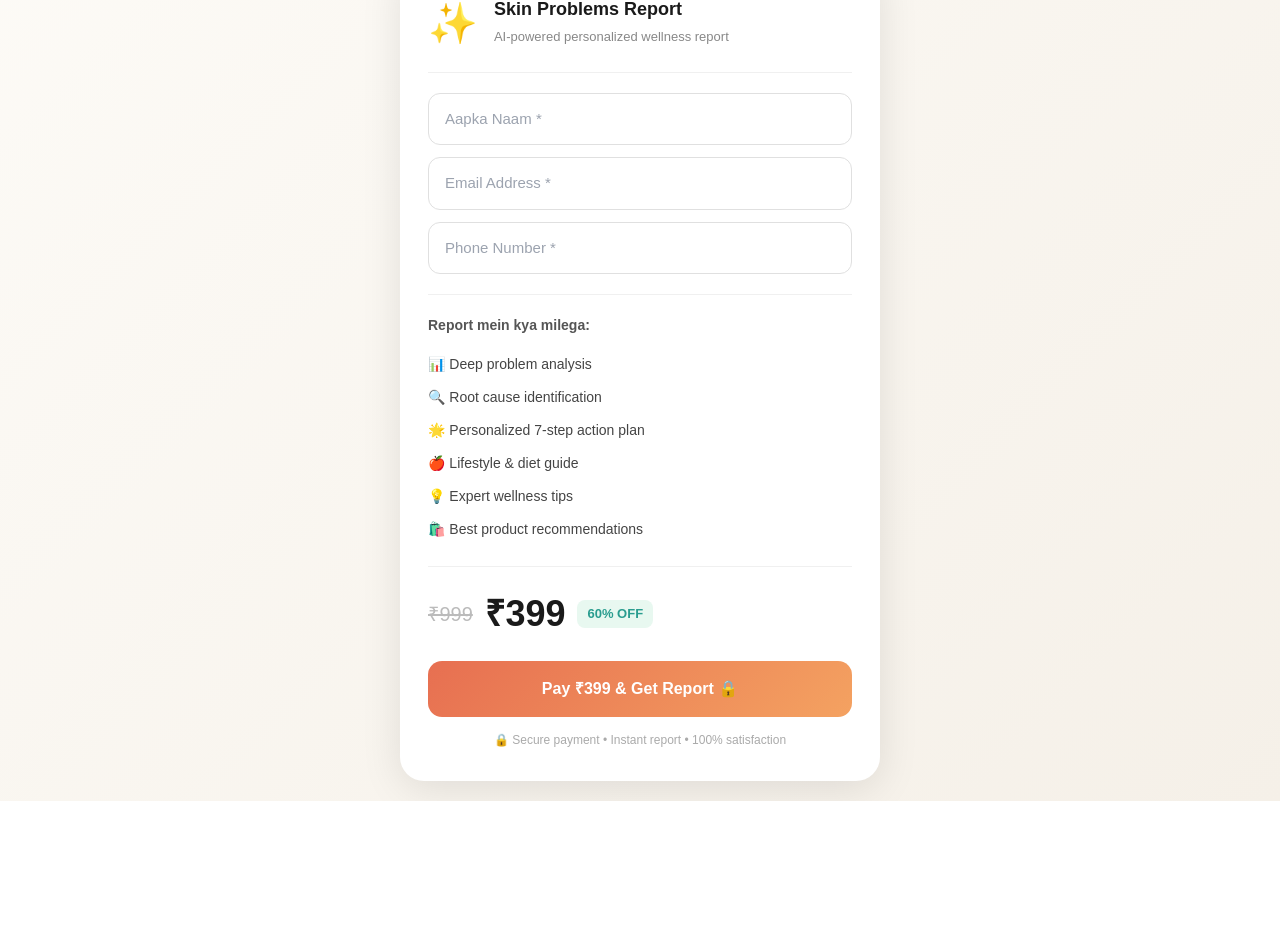
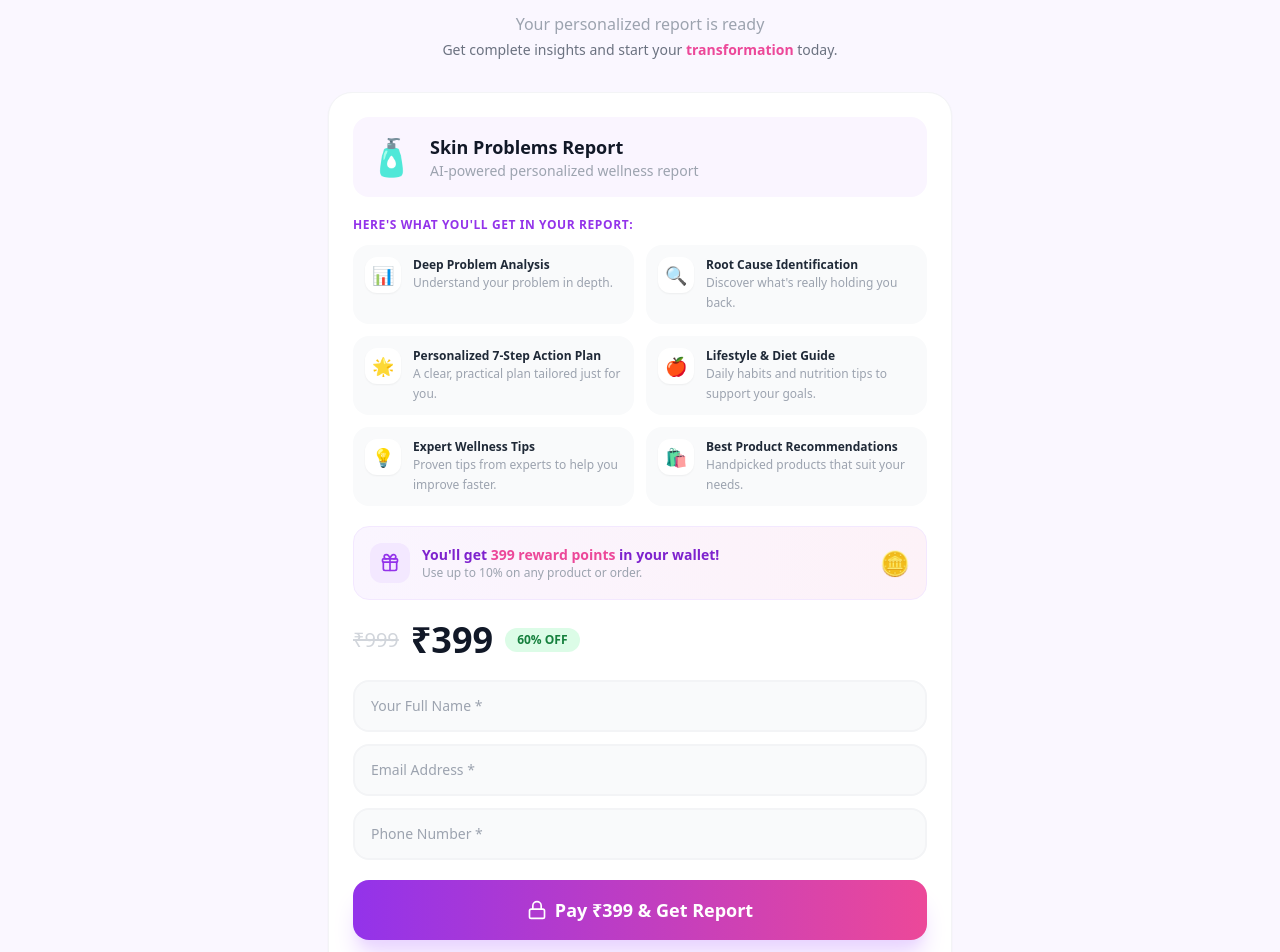
Before and after one commit to cagautamarora-eng/managemylife, a React (Create React App) app: page /payment in a window 1280 px wide. Shown: the part 177-1129 px from the top of the page. Before the commit the page ends 978 px from the top, so only its background shows below. Built offline with nearby package versions, Linux system fonts and the light colour scheme; no server answers.

Commit message:
premium payment page UI

```diff
--- a/src/pages/Payment.js
+++ b/src/pages/Payment.js
@@ -1,31 +1,42 @@
 import React, { useState } from 'react';
 import { useNavigate } from 'react-router-dom';
 import { supabase } from '../supabase';
+import { Shield, Zap, Star, Gift, Check, Lock } from 'lucide-react';
 
 const ISSUES = {
-  skin: { icon: '✨', title: 'Skin Problems' },
-  hair: { icon: '💆', title: 'Hair Fall' },
-  stress: { icon: '🧘', title: 'Stress Management' },
-  time: { icon: '⏰', title: 'Time Management' },
-  astrology: { icon: '🔮', title: 'Astrology' },
-  weight: { icon: '💪', title: 'Weight & Fitness' },
-  sleep: { icon: '🌙', title: 'Sleep Issues' },
-  nutrition: { icon: '🥗', title: 'Nutrition & Diet' },
+  skin: { icon: '✨', title: 'Skin Problems', emoji: '🧴' },
+  hair: { icon: '💆', title: 'Hair Fall', emoji: '💇' },
+  stress: { icon: '🧘', title: 'Stress Management', emoji: '🧠' },
+  time: { icon: '⏰', title: 'Time Management', emoji: '📅' },
+  astrology: { icon: '🔮', title: 'Astrology & Life', emoji: '⭐' },
+  weight: { icon: '💪', title: 'Weight & Fitness', emoji: '🏋️' },
+  sleep: { icon: '🌙', title: 'Sleep Issues', emoji: '😴' },
+  nutrition: { icon: '🥗', title: 'Nutrition & Diet', emoji: '🥦' },
 };
 
-function Payment() {
+const INCLUDES = [
+  { icon: '📊', title: 'Deep Problem Analysis', desc: 'Understand your problem in depth.' },
+  { icon: '🔍', title: 'Root Cause Identification', desc: "Discover what's really holding you back." },
+  { icon: '🌟', title: 'Personalized 7-Step Action Plan', desc: 'A clear, practical plan tailored just for you.' },
+  { icon: '🍎', title: 'Lifestyle & Diet Guide', desc: 'Daily habits and nutrition tips to support your goals.' },
+  { icon: '💡', title: 'Expert Wellness Tips', desc: 'Proven tips from experts to help you improve faster.' },
+  { icon: '🛍️', title: 'Best Product Recommendations', desc: 'Handpicked products that suit your needs.' },
+];
+
+export default function Payment() {
   const navigate = useNavigate();
   const [paying, setPaying] = useState(false);
   const [name, setName] = useState('');
   const [email, setEmail] = useState('');
   const [phone, setPhone] = useState('');
+
   const issueId = localStorage.getItem('mml_issue') || 'skin';
   const issue = ISSUES[issueId];
   const answers = JSON.parse(localStorage.getItem('mml_answers') || '{}');
 
   const handlePay = async () => {
     if (!name || !email || !phone) {
-      alert('Apna naam, email aur phone number fill karo!');
+      alert('Please fill all fields!');
       return;
     }
     setPaying(true);
@@ -39,7 +50,7 @@ function Payment() {
         await supabase.from('reports').insert([{
           user_id: userData[0].id,
           issue: issueId,
-          answers: answers,
+          answers,
           payment_status: 'paid',
           amount: 399
         }]);
@@ -47,72 +58,137 @@ function Payment() {
         localStorage.setItem('mml_user_id', userData[0].id);
       }
     } catch (err) {
-      console.error('Supabase error:', err);
+      console.error('Error:', err);
     }
     setTimeout(() => navigate('/report'), 1500);
   };
 
   return (
-    <div style={styles.container}>
-      <div style={styles.inner}>
-        <button style={styles.back} onClick={() => navigate(-1)}>← Back</button>
-        <h2 style={styles.title}>Almost There! 🎉</h2>
-        <div style={styles.card}>
-          <div style={styles.header}>
-            <span style={styles.icon}>{issue.icon}</span>
+    <div className="min-h-screen bg-[#FAF7FF] font-sans">
+
+      {/* Top Bar */}
+      <div className="sticky top-0 z-50 bg-white/80 backdrop-blur border-b border-gray-100 px-6 py-3 flex items-center justify-between">
+        <button onClick={() => navigate(-1)} className="text-gray-500 hover:text-gray-800 text-sm font-medium transition-all">
+          ← Back
+        </button>
+        <div className="flex items-center gap-2 text-xs text-gray-500 font-medium">
+          <Shield className="w-3.5 h-3.5 text-purple-500" />
+          100% Private & Secure
+        </div>
+      </div>
+
+      <div className="max-w-2xl mx-auto px-6 py-10">
+
+        {/* Header */}
+        <div className="text-center mb-8">
+          <div className="text-5xl mb-3">🎉</div>
+          <h1 className="text-3xl font-black text-gray-900 mb-2">Almost There!</h1>
+          <p className="text-gray-400">Your personalized report is ready</p>
+          <p className="text-gray-500 text-sm mt-1">
+            Get complete insights and start your{' '}
+            <span className="text-pink-500 font-semibold">transformation</span> today.
+          </p>
+        </div>
+
+        {/* Main Card */}
+        <div className="bg-white rounded-3xl p-6 shadow-sm border border-gray-100 mb-5">
+
+          {/* Issue Header */}
+          <div className="flex items-center gap-4 mb-5 p-4 bg-purple-50 rounded-2xl">
+            <div className="text-4xl">{issue.emoji}</div>
             <div>
-              <div style={styles.issueName}>{issue.title} Report</div>
-              <div style={styles.issueDesc}>AI-powered personalized wellness report</div>
+              <div className="text-lg font-black text-gray-900">{issue.title} Report</div>
+              <div className="text-sm text-gray-400">AI-powered personalized wellness report</div>
             </div>
           </div>
-          <div style={styles.divider} />
-          <div style={styles.formSection}>
-            <input style={styles.input} placeholder="Aapka Naam *" value={name} onChange={e => setName(e.target.value)} />
-            <input style={styles.input} placeholder="Email Address *" value={email} onChange={e => setEmail(e.target.value)} />
-            <input style={styles.input} placeholder="Phone Number *" value={phone} onChange={e => setPhone(e.target.value)} />
+
+          {/* What you'll get */}
+          <div className="mb-5">
+            <div className="text-xs font-bold text-purple-600 uppercase tracking-wider mb-3">
+              Here's what you'll get in your report:
+            </div>
+            <div className="grid grid-cols-1 sm:grid-cols-2 gap-3">
+              {INCLUDES.map((item, i) => (
+                <div key={i} className="flex items-start gap-3 p-3 bg-gray-50 rounded-2xl">
+                  <div className="w-9 h-9 bg-white rounded-xl flex items-center justify-center shadow-sm flex-shrink-0 text-lg">
+                    {item.icon}
+                  </div>
+                  <div>
+                    <div className="text-xs font-bold text-gray-800">{item.title}</div>
+                    <div className="text-xs text-gray-400 leading-relaxed">{item.desc}</div>
+                  </div>
+                </div>
+              ))}
+            </div>
           </div>
-          <div style={styles.divider} />
-          <div style={styles.includesTitle}>Report mein kya milega:</div>
-          {['📊 Deep problem analysis', '🔍 Root cause identification', '🌟 Personalized 7-step action plan', '🍎 Lifestyle & diet guide', '💡 Expert wellness tips', '🛍️ Best product recommendations'].map(item => (
-            <div key={item} style={styles.includeItem}>{item}</div>
-          ))}
-          <div style={styles.divider} />
-          <div style={styles.priceRow}>
-            <span style={styles.originalPrice}>₹999</span>
-            <span style={styles.price}>₹399</span>
-            <span style={styles.discount}>60% OFF</span>
+
+          {/* Reward Points */}
+          <div className="bg-gradient-to-r from-purple-50 to-pink-50 border border-purple-100 rounded-2xl p-4 mb-5 flex items-center gap-3">
+            <div className="w-10 h-10 bg-purple-100 rounded-xl flex items-center justify-center flex-shrink-0">
+              <Gift className="w-5 h-5 text-purple-600" />
+            </div>
+            <div className="flex-1">
+              <div className="text-sm font-bold text-purple-700">
+                You'll get <span className="text-pink-500">399 reward points</span> in your wallet!
+              </div>
+              <div className="text-xs text-gray-400">Use up to 10% on any product or order.</div>
+            </div>
+            <div className="text-2xl">🪙</div>
           </div>
-          <button style={styles.btn} onClick={handlePay} disabled={paying}>
-            {paying ? 'Processing...' : 'Pay ₹399 & Get Report 🔒'}
+
+          {/* Price */}
+          <div className="flex items-center gap-3 mb-5">
+            <span className="text-xl text-gray-300 line-through">₹999</span>
+            <span className="text-4xl font-black text-gray-900">₹399</span>
+            <span className="bg-green-100 text-green-700 text-xs font-bold px-3 py-1 rounded-full">60% OFF</span>
+          </div>
+
+          {/* Form */}
+          <div className="space-y-3 mb-5">
+            <input
+              type="text"
+              placeholder="Your Full Name *"
+              value={name}
+              onChange={e => setName(e.target.value)}
+              className="w-full border-2 border-gray-100 focus:border-purple-300 rounded-2xl px-4 py-3.5 text-sm font-medium text-gray-700 outline-none transition-all bg-gray-50 focus:bg-white"
+            />
+            <input
+              type="email"
+              placeholder="Email Address *"
+              value={email}
+              onChange={e => setEmail(e.target.value)}
+              className="w-full border-2 border-gray-100 focus:border-purple-300 rounded-2xl px-4 py-3.5 text-sm font-medium text-gray-700 outline-none transition-all bg-gray-50 focus:bg-white"
+            />
+            <input
+              type="tel"
+              placeholder="Phone Number *"
+              value={phone}
+              onChange={e => setPhone(e.target.value)}
+              className="w-full border-2 border-gray-100 focus:border-purple-300 rounded-2xl px-4 py-3.5 text-sm font-medium text-gray-700 outline-none transition-all bg-gray-50 focus:bg-white"
+            />
+          </div>
+
+          {/* Pay Button */}
+          <button
+            onClick={handlePay}
+            disabled={paying}
+            className="w-full bg-gradient-to-r from-purple-600 to-pink-500 text-white py-4 rounded-2xl font-black text-lg shadow-xl shadow-purple-200 hover:shadow-purple-300 hover:scale-[1.02] transition-all flex items-center justify-center gap-2 disabled:opacity-70"
+          >
+            <Lock className="w-5 h-5" />
+            {paying ? 'Processing...' : 'Pay ₹399 & Get Report'}
           </button>
-          <p style={styles.note}>🔒 Secure payment • Instant report • 100% satisfaction</p>
+
+          {/* Trust badges */}
+          <div className="flex items-center justify-center gap-6 mt-4 text-xs text-gray-400">
+            <span className="flex items-center gap-1"><Lock className="w-3 h-3" /> Secure payment</span>
+            <span className="flex items-center gap-1"><Zap className="w-3 h-3" /> Instant report</span>
+            <span className="flex items-center gap-1"><Star className="w-3 h-3" /> 100% satisfaction</span>
+          </div>
+
+          <p className="text-center text-xs text-gray-300 mt-3">Your data is safe with us and never shared.</p>
         </div>
+
       </div>
     </div>
   );
 }
-
-const styles = {
-  container: { minHeight: '100vh', background: 'linear-gradient(135deg, #FDFBF7, #F5F0E8)', padding: '20px 16px', fontFamily: 'Georgia, serif' },
-  inner: { maxWidth: 480, margin: '0 auto' },
-  back: { background: 'none', border: '1px solid #ddd', borderRadius: 8, padding: '8px 16px', fontSize: 13, cursor: 'pointer', color: '#666', fontFamily: 'sans-serif', marginBottom: 20 },
-  title: { fontSize: 26, fontWeight: 700, color: '#1A1A1A', marginBottom: 20 },
-  card: { background: '#fff', borderRadius: 24, padding: '32px 28px', boxShadow: '0 8px 40px rgba(0,0,0,0.1)' },
-  header: { display: 'flex', gap: 16, alignItems: 'center', marginBottom: 20 },
-  icon: { fontSize: 40 },
-  issueName: { fontSize: 18, fontWeight: 700, color: '#1A1A1A', fontFamily: 'sans-serif' },
-  issueDesc: { fontSize: 13, color: '#888', fontFamily: 'sans-serif', marginTop: 4 },
-  divider: { height: 1, background: '#F0F0F0', margin: '20px 0' },
-  formSection: { display: 'flex', flexDirection: 'column', gap: 12 },
-  input: { border: '1.5px solid #E0E0E0', borderRadius: 12, padding: '14px 16px', fontSize: 15, fontFamily: 'sans-serif', outline: 'none', width: '100%', boxSizing: 'border-box' },
-  includesTitle: { fontSize: 14, fontWeight: 700, color: '#555', marginBottom: 12, fontFamily: 'sans-serif' },
-  includeItem: { fontSize: 14, color: '#444', padding: '6px 0', fontFamily: 'sans-serif' },
-  priceRow: { display: 'flex', alignItems: 'center', gap: 12, marginBottom: 20 },
-  originalPrice: { fontSize: 20, color: '#bbb', textDecoration: 'line-through', fontFamily: 'sans-serif' },
-  price: { fontSize: 36, fontWeight: 800, color: '#1A1A1A', fontFamily: 'sans-serif' },
-  discount: { background: '#E8F8F0', color: '#2A9D8F', borderRadius: 8, padding: '4px 10px', fontSize: 13, fontWeight: 700, fontFamily: 'sans-serif' },
-  btn: { width: '100%', background: 'linear-gradient(135deg, #E76F51, #F4A261)', color: '#fff', border: 'none', borderRadius: 14, padding: '16px', fontSize: 16, fontWeight: 700, cursor: 'pointer', fontFamily: 'sans-serif' },
-  note: { textAlign: 'center', fontSize: 12, color: '#aaa', marginTop: 14, fontFamily: 'sans-serif' },
-};
-
-export default Payment;
```
